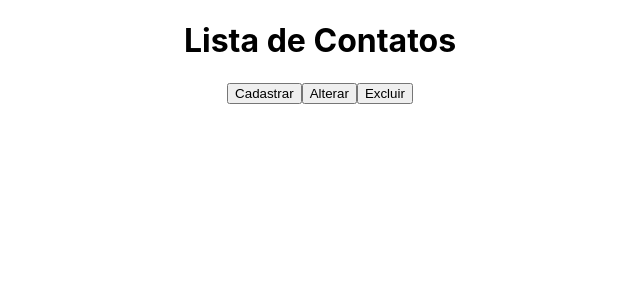
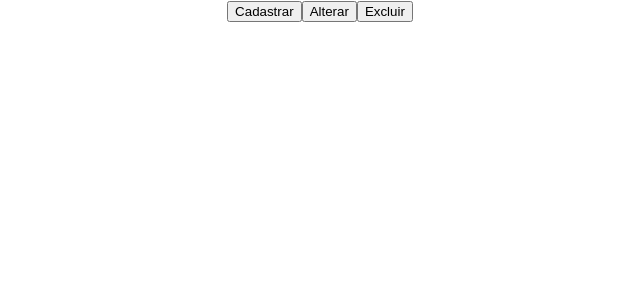
Before and after one commit to ErickEscagion/contact_list, a React (Create React App) app: page / in a window 1280 px wide. Shown: the top 300 px of the page, without its empty margins (320-960 px from the left). Built offline with nearby package versions, Linux system fonts and the light colour scheme.

Commit message:
Table component created

```diff
--- a/package.json
+++ b/package.json
@@ -7,6 +7,7 @@
     "@testing-library/react": "^11.2.7",
     "@testing-library/user-event": "^12.8.3",
     "react": "^17.0.2",
+    "react-data-grid": "^7.0.0-canary.49",
     "react-dom": "^17.0.2",
     "react-router-dom": "^5.2.0",
     "react-scripts": "4.0.3",
--- a/src/App.js
+++ b/src/App.js
@@ -5,7 +5,6 @@ function App() {
   return (
     <Router>
       <div className="App">
-        <h1>Lista de Contatos</h1>
         <Switch>
           <Route path="/" exact component={Buttons} />
         </Switch>
```
Also changed, not shown: src/components/Table.js (added, +10 -0 lines), 1 other file (tests, documents, lock files or other folders).
